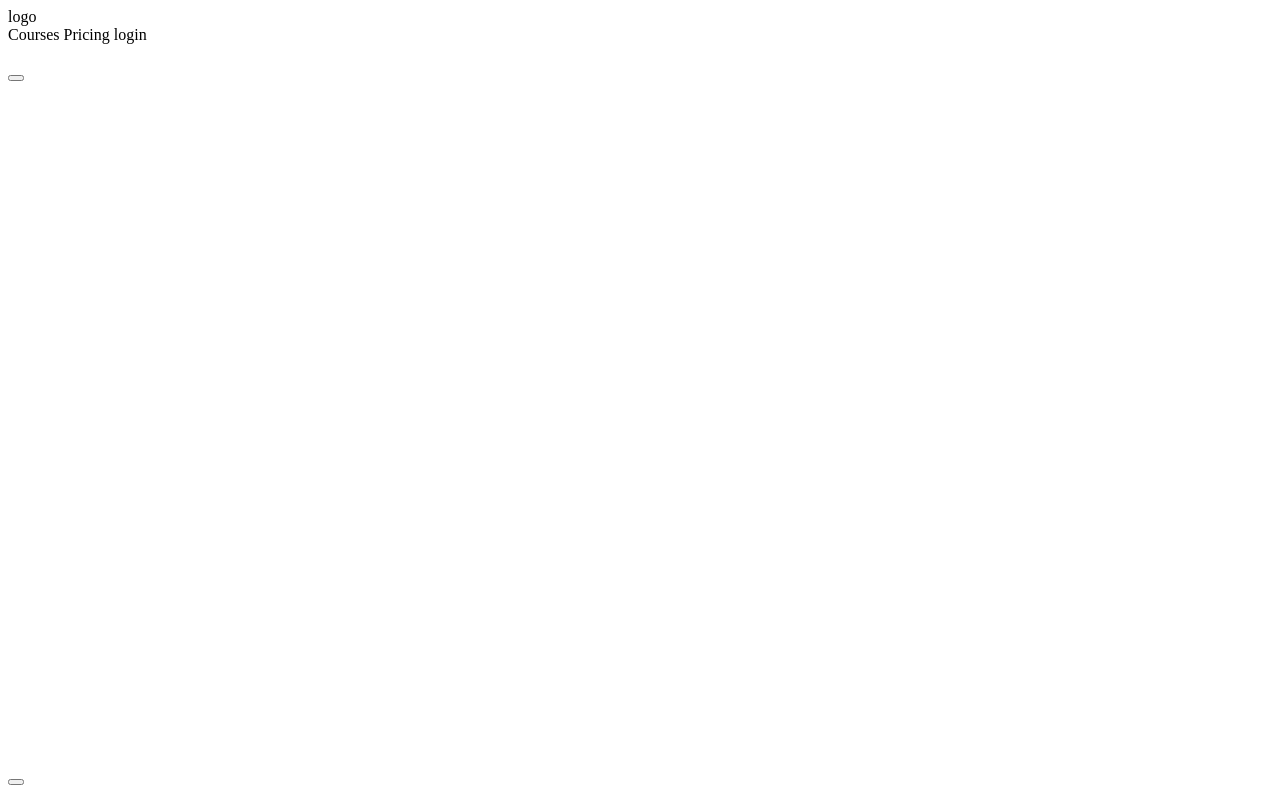
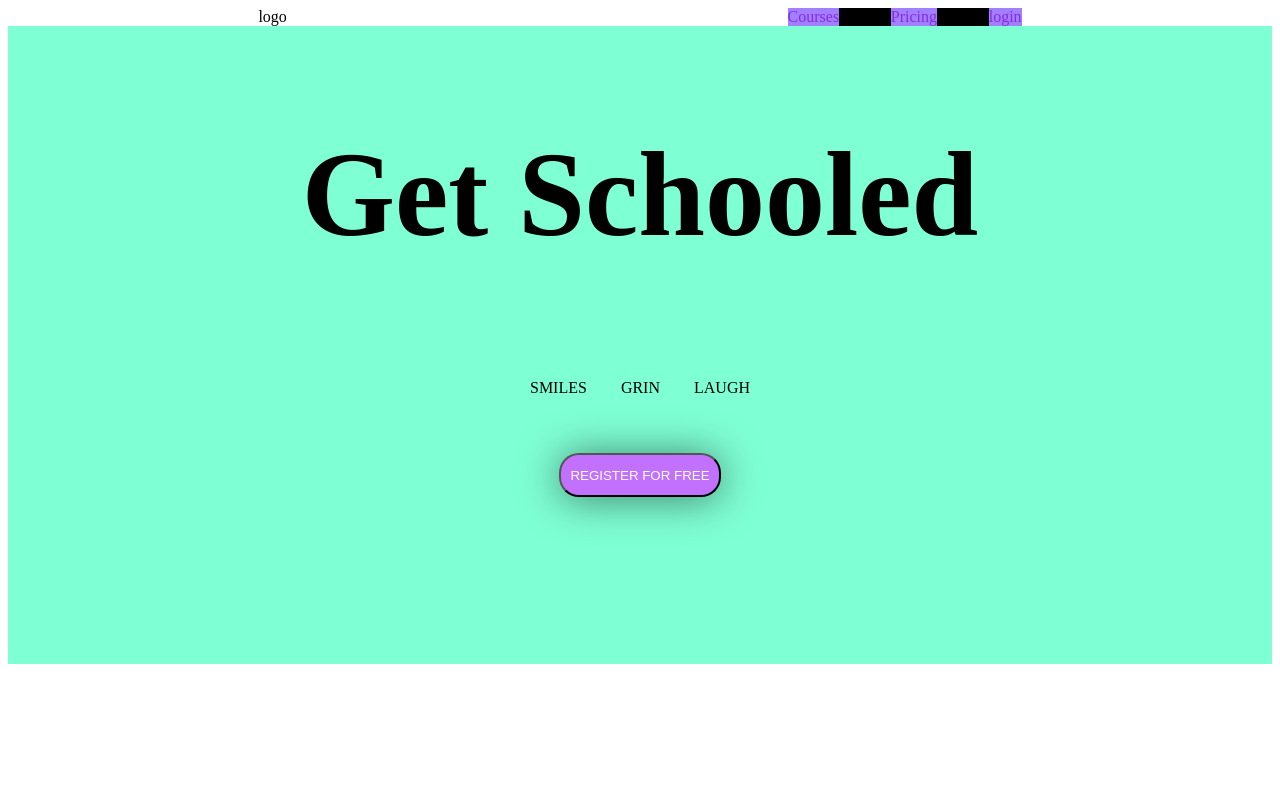
Before and after one commit to taret92/holbertonschool-web-development, a plain HTML site: page css_advanced/index.html in a window 1280 px wide. Shown: the top 797 px of the page. Drawn offline with Linux system fonts and the light colour scheme.

Commit message:
updated task 1

```diff
--- a/css_advanced/index.html
+++ b/css_advanced/index.html
@@ -12,6 +12,7 @@
     <header>
         <div id="logo">
             <a><img />logo</a>
+            <a href=""></a>
         </div>
         <div id="menus">
             <a img="">Courses</a>
@@ -20,13 +21,13 @@
         </div>
     </header>
     <main>
-        <section>
-            <div>
-                <h1> </h1>
-                <p> </p>
-                <button></button>
+        <section id="titulo">
+            <div id="schooled">
+                <h1>Get Schooled</h1>
+                <p id="palabras">SMILES GRIN LAUGH</p>
+                <button id="boton-registro">REGISTER FOR FREE</button>
                 <div>
-                    <h2> </h2>
+                    <h2></h2>
                     <div>
                         <img src="" alt="">
                         <h3></h3>
--- a/css_advanced/style.css
+++ b/css_advanced/style.css
@@ -1,8 +1,56 @@
 header{
-    border-color: aquamarine;
+    border-color: rgb(10, 60, 43);
     border: 1px;
+    flex-direction: row;
+    display: flex;
+    justify-content: space-around;
 }
 
-#menus{
-    flex-direction: row;
+#menus {
+    display: flex;
+    width: 234px;
+    background-color: black;
+    justify-content: space-between;
 }
+#menus a{
+    color: blueviolet;
+    background-color: rgb(161, 127, 255)
+}
+
+#titulo {
+    display: flex;
+    background-color: aquamarine;
+    justify-content: center;
+}
+
+#schooled {
+    display: flex;
+    flex-direction: column;
+    align-items: center;
+}
+
+#schooled h1{
+    font-size: 120px;
+    font-weight: bold;
+}
+
+#palabras {
+    word-spacing: 30px;
+    vertical-align: top;
+}
+
+#boton-registro{
+    margin-top: 40px;
+    background-color: #C271FF;
+    color: white;
+    width: 162px;
+    height: 44px;
+    top: 419px;
+    left: 639px;
+    left: 44.38%;
+    right: 44.38%;
+    top: 38.33%;
+    bottom: 57.64%;
+    filter: drop-shadow(0px 2px 20px rgba(0, 0, 0, 0.5));
+    border-radius: 20px;
+}
```
